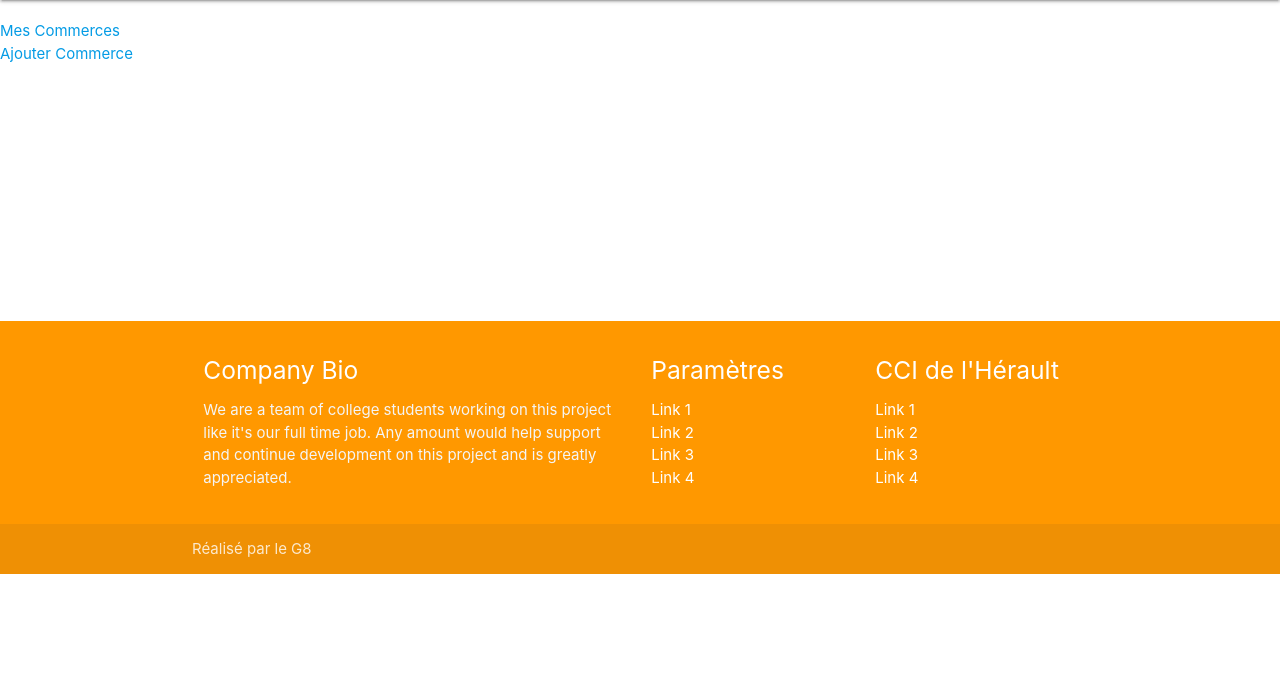
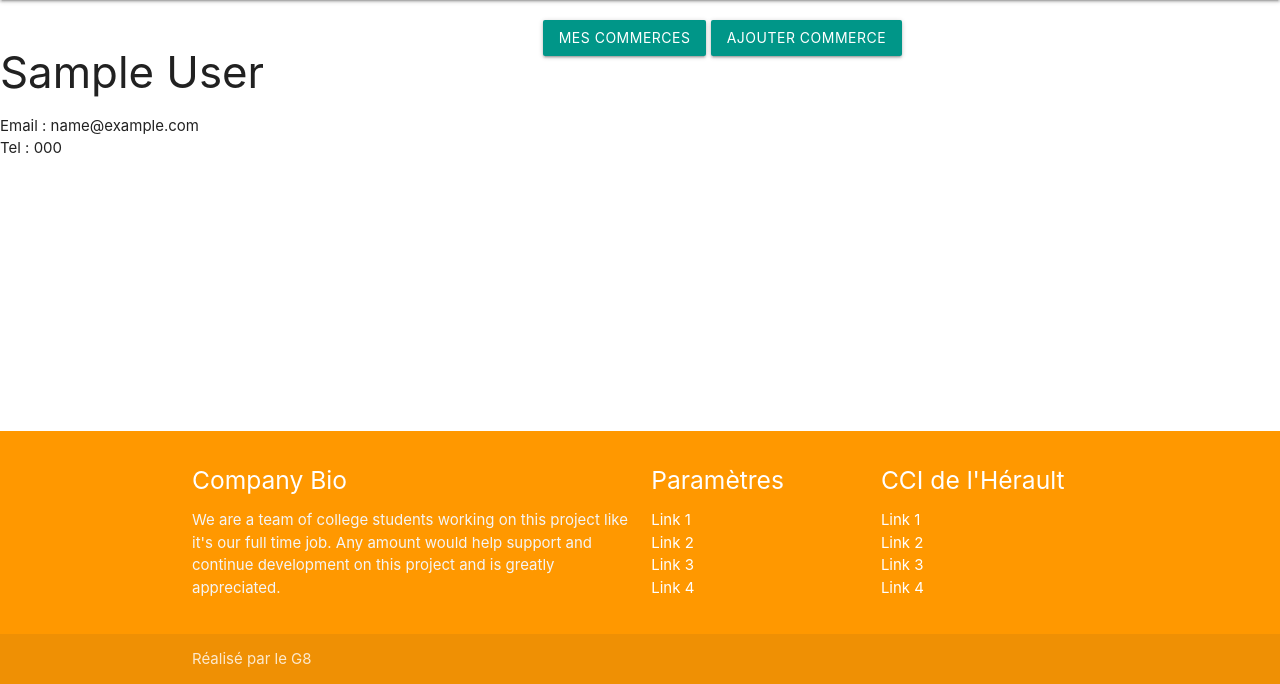
Before and after one commit to AlexisAndre34/Piscine, a Django app: page /gestion/dashboard/ in a window 1280 px wide. Shown: the part 128-812 px from the top of the page. Before the commit the page ends 702 px from the top, so only its background shows below. Run offline with Django 3.2, Linux system fonts and the light colour scheme; a user stored in the database is signed in; tables that the repository leaves empty hold one stand-in row (values such as "Sample post").

Commit message:
amélioration dashboard commercant

```diff
--- a/Marketplace/app/templates/dashboard_commercant.html
+++ b/Marketplace/app/templates/dashboard_commercant.html
@@ -2,12 +2,31 @@
 
 {% block content %}
 
-<div>
-    <ul>
-        <li><a href="{% url 'read_commerce_by_commercant' %}">Mes Commerces</a></li>
-        <li><a href="{% url 'create_commerce' %}">Ajouter Commerce</a></li>
+<div class="col s12 m10 offset-m1">
+    <div class="row">
 
-    </ul>
+
+        <div class="col s12 m5">
+            <h3> {{ utilisateur.first_name }} {{utilisateur.last_name }} </h3>
+            <ul>
+                <li>Email : {{ utilisateur.email }}</li>
+                <li>Tel : {{ commercant.telephonecommercant }}</li>
+
+
+            </ul>
+
+        </div>
+
+
+        <div class="col s12 m5">
+            <div>
+                <a class="btn teal"href="{% url 'read_commerce_by_commercant' %}">Mes Commerces</a>
+                <a class="btn teal"href="{% url 'create_commerce' %}">Ajouter Commerce</a>
+
+            </div>
+        </div>
+
+
 </div>
 
 {% endblock %}
--- a/Marketplace/app/views.py
+++ b/Marketplace/app/views.py
@@ -296,7 +296,9 @@ def produit_by_commerce(request, idcommerce):
 #---------------- VIEWS DASHBOARD ----------------
 
 def dashboard_commercant(request):
-    return render(request, 'dashboard_commercant.html')
+    utilisateur = User.objects.get(id=request.user.id)
+    commercant = Commercant.objects.get(numcommercant=request.user.id)
+    return render(request, 'dashboard_commercant.html', locals())
 
 #---------------- VIEWS PANIER ----------------
 
```
